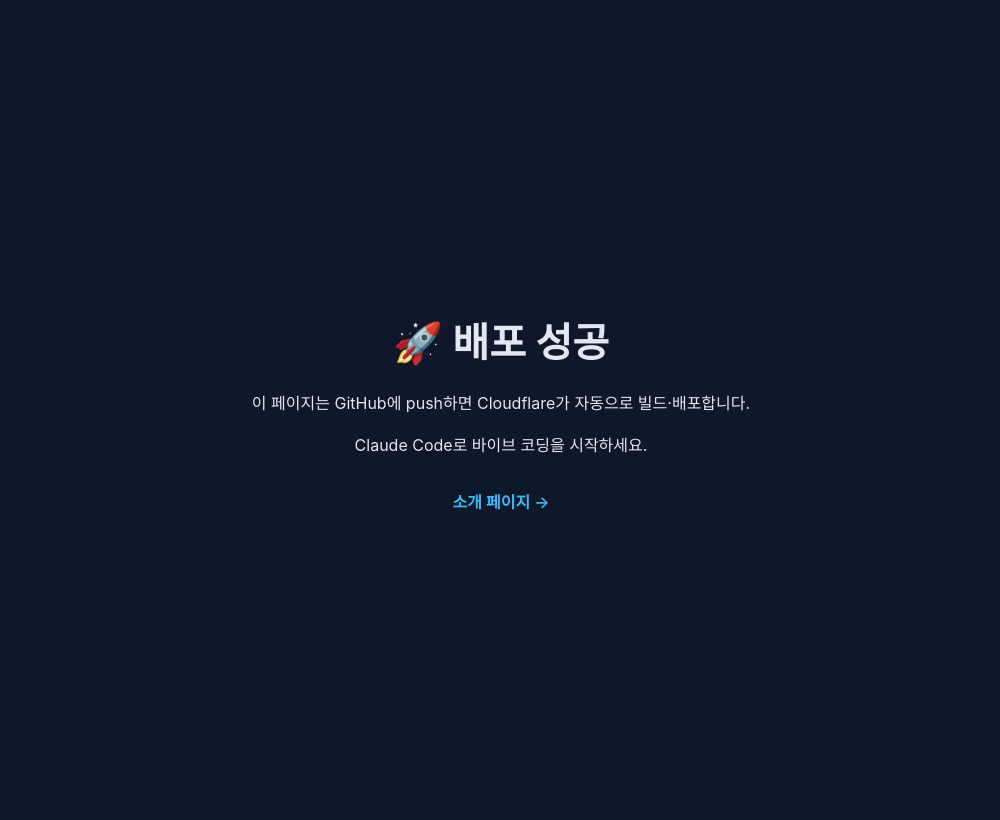
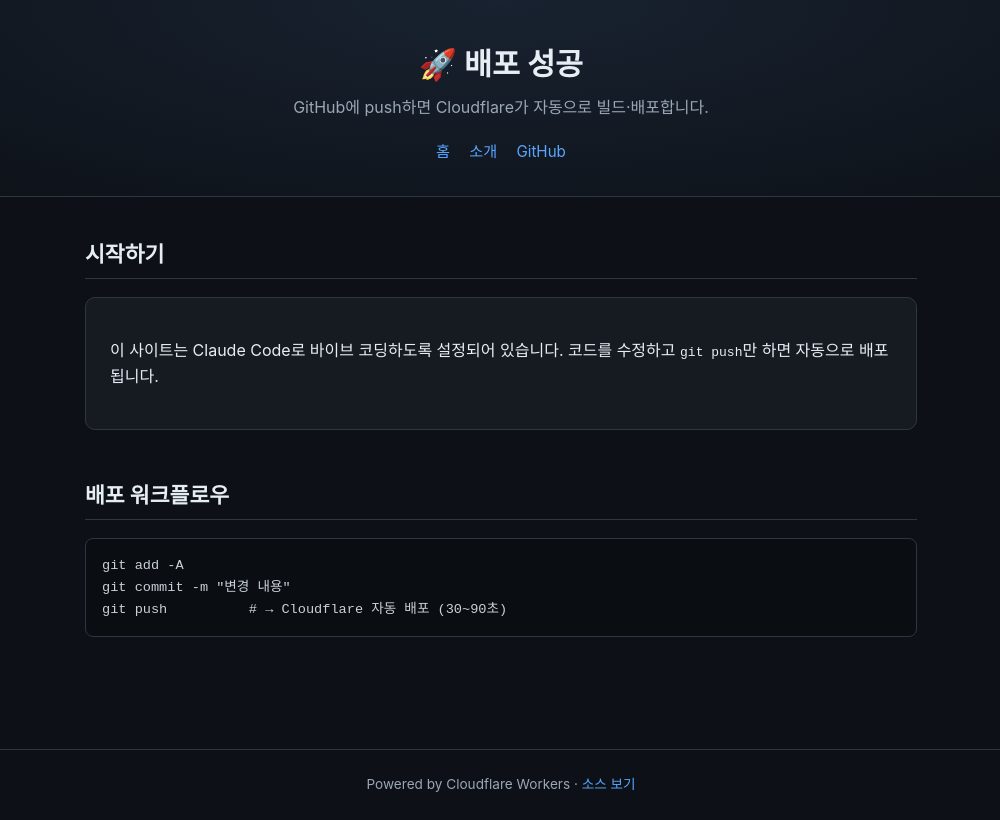
Before and after one commit to chaktb/paper-post, a website: page public/index.html in a window 1280 px wide. Shown: the whole page, without its empty margins (139-1139 px from the left). Drawn offline with Linux system fonts and the light colour scheme.

Commit message:
Apply dark theme CSS and restructure pages

```diff
--- a/public/index.html
+++ b/public/index.html
@@ -7,14 +7,37 @@
   <link rel="stylesheet" href="/style.css" />
 </head>
 <body>
+  <header>
+    <h1>🚀 배포 성공</h1>
+    <p>GitHub에 push하면 Cloudflare가 자동으로 빌드·배포합니다.</p>
+    <nav>
+      <a href="/">홈</a>
+      <a href="/about">소개</a>
+      <a href="https://github.com/chaktb/pages">GitHub</a>
+    </nav>
+  </header>
+
   <main>
-    <h1>🚀 배포 성공</h1>
-    <p>이 페이지는 GitHub에 push하면 Cloudflare가 자동으로 빌드·배포합니다.</p>
-    <p>Claude Code로 바이브 코딩을 시작하세요.</p>
-    <nav>
-      <a href="/about">소개 페이지 →</a>
-    </nav>
+    <section>
+      <h2>시작하기</h2>
+      <div class="card">
+        <p>이 사이트는 Claude Code로 바이브 코딩하도록 설정되어 있습니다.
+           코드를 수정하고 <code>git push</code>만 하면 자동으로 배포됩니다.</p>
+      </div>
+    </section>
+
+    <section>
+      <h2>배포 워크플로우</h2>
+      <pre><code>git add -A
+git commit -m "변경 내용"
+git push          # → Cloudflare 자동 배포 (30~90초)</code></pre>
+    </section>
   </main>
+
+  <footer>
+    Powered by Cloudflare Workers · <a href="https://github.com/chaktb/pages">소스 보기</a>
+  </footer>
+
   <script src="/main.js"></script>
 </body>
 </html>
--- a/public/style.css
+++ b/public/style.css
@@ -1,36 +1,137 @@
 :root {
-  --bg: #0f172a;
-  --fg: #e2e8f0;
-  --accent: #38bdf8;
+  --bg: #0d1117;
+  --panel: #161b22;
+  --border: #30363d;
+  --fg: #e6edf3;
+  --muted: #9aa7b4;
+  --accent: #58a6ff;
+  --accent-soft: #1f6feb33;
+  --core: #f2c14e;
+  --clad: #243b53;
 }
 
 * { box-sizing: border-box; }
 
 body {
   margin: 0;
-  min-height: 100vh;
-  display: grid;
-  place-items: center;
-  font-family: -apple-system, BlinkMacSystemFont, "Segoe UI", Roboto, sans-serif;
+  font-family: -apple-system, BlinkMacSystemFont, "Segoe UI", Roboto, "Noto Sans KR", sans-serif;
   background: var(--bg);
   color: var(--fg);
   line-height: 1.6;
 }
 
+header {
+  border-bottom: 1px solid var(--border);
+  padding: 2.5rem 1.5rem 2rem;
+  text-align: center;
+  background: radial-gradient(ellipse at top, #182230, var(--bg));
+}
+
+header h1 { margin: 0 0 .4rem; font-size: 1.9rem; }
+header p { margin: 0; color: var(--muted); }
+
+nav {
+  display: flex;
+  gap: 1.2rem;
+  justify-content: center;
+  margin-top: 1.2rem;
+  flex-wrap: wrap;
+}
+nav a {
+  color: var(--accent);
+  text-decoration: none;
+  font-size: .95rem;
+}
+nav a:hover { text-decoration: underline; }
+
 main {
-  max-width: 640px;
-  padding: 2rem;
+  max-width: 880px;
+  margin: 0 auto;
+  padding: 2.5rem 1.5rem 4rem;
+}
+
+section { margin-bottom: 3rem; }
+h2 {
+  font-size: 1.35rem;
+  border-bottom: 1px solid var(--border);
+  padding-bottom: .4rem;
+  margin-top: 0;
+}
+
+.card {
+  background: var(--panel);
+  border: 1px solid var(--border);
+  border-radius: 10px;
+  padding: 1.5rem;
+}
+
+table { width: 100%; border-collapse: collapse; }
+th, td {
+  text-align: left;
+  padding: .55rem .6rem;
+  border-bottom: 1px solid var(--border);
+  font-size: .95rem;
+}
+th { color: var(--muted); font-weight: 600; }
+td code { color: var(--core); }
+
+.figure {
+  background: var(--panel);
+  border: 1px solid var(--border);
+  border-radius: 10px;
+  padding: 1.5rem;
   text-align: center;
 }
+.figure svg { max-width: 100%; height: auto; }
+.figure figcaption { color: var(--muted); font-size: .85rem; margin-top: .8rem; }
 
-h1 { font-size: 2.5rem; margin-bottom: 1rem; }
-
-a {
+.downloads {
+  display: grid;
+  grid-template-columns: repeat(auto-fit, minmax(260px, 1fr));
+  gap: 1rem;
+}
+.dl-card {
+  background: var(--panel);
+  border: 1px solid var(--border);
+  border-radius: 10px;
+  padding: 1.3rem;
+  display: flex;
+  flex-direction: column;
+  gap: .6rem;
+}
+.dl-card .lang { font-size: .8rem; color: var(--muted); text-transform: uppercase; letter-spacing: .05em; }
+.dl-card .fname { font-family: ui-monospace, SFMono-Regular, Menlo, monospace; font-size: 1.05rem; color: var(--core); }
+.dl-card p { margin: 0; font-size: .9rem; color: var(--muted); flex: 1; }
+.dl-btn {
+  display: inline-block;
+  align-self: flex-start;
+  margin-top: .4rem;
+  padding: .5rem 1rem;
+  background: var(--accent-soft);
+  border: 1px solid var(--accent);
   color: var(--accent);
+  border-radius: 6px;
   text-decoration: none;
+  font-size: .9rem;
   font-weight: 600;
 }
+.dl-btn:hover { background: var(--accent); color: #0d1117; }
 
-a:hover { text-decoration: underline; }
+pre {
+  background: #0a0d12;
+  border: 1px solid var(--border);
+  border-radius: 8px;
+  padding: 1rem;
+  overflow-x: auto;
+  font-size: .85rem;
+  color: #c9d1d9;
+}
 
-nav { margin-top: 2rem; }
+footer {
+  border-top: 1px solid var(--border);
+  text-align: center;
+  padding: 1.5rem;
+  color: var(--muted);
+  font-size: .85rem;
+}
+footer a { color: var(--accent); text-decoration: none; }
```
Also changed, not shown: public/about.html (+18 -2 lines).
